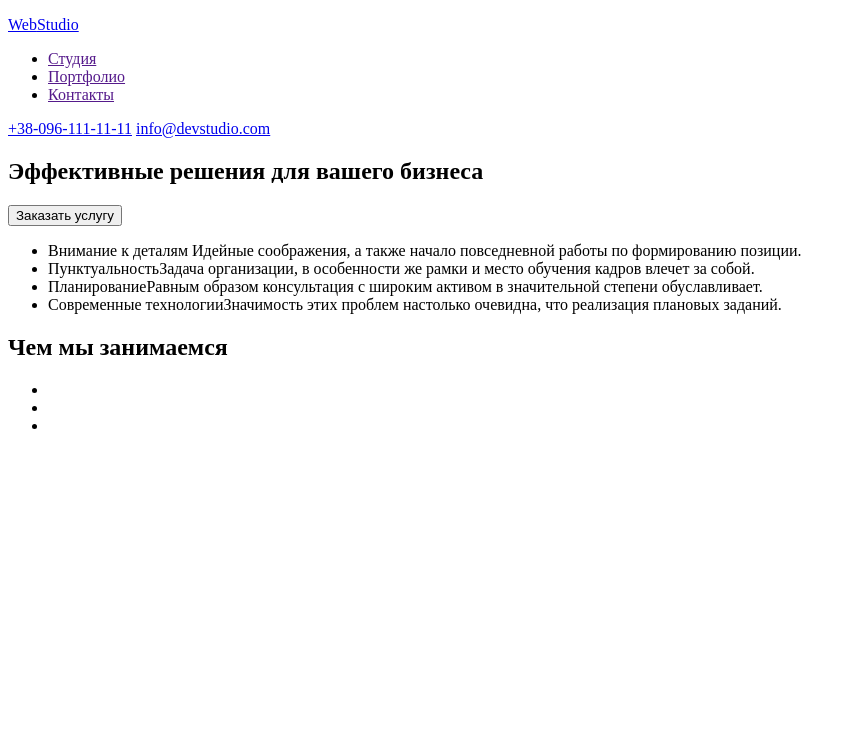
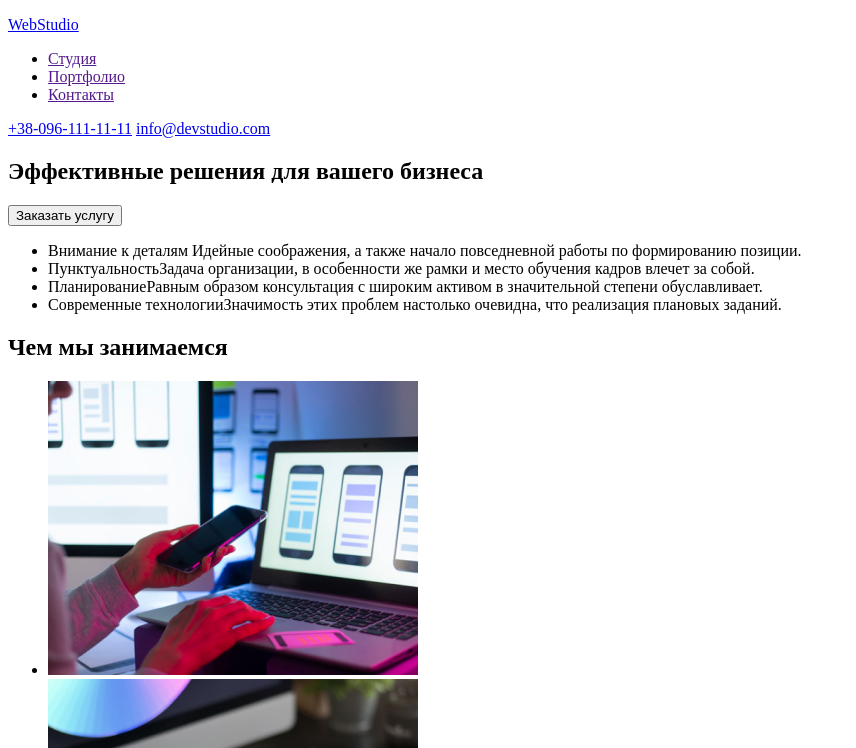
Before and after one commit to ViktorMelnik94/goit-markup-hw-01, a plain HTML site: page index.html in a window 1280 px wide. Shown: the top 748 px of the page, without its empty margins (0-856 px from the left). Drawn offline with Linux system fonts and the light colour scheme.

Commit message:
added images

```diff
--- a/index.html
+++ b/index.html
@@ -39,12 +39,14 @@
       <!--Робочий процес-->
       <h2>Чем мы занимаемся</h2>
       <section>
+        <h2 hidden>workflow-gallery</h2>
         <ul>
-    <li></li>
-    <li></li>
-    <li></li>
+          <li><img src="./images/workflow-gallery/img-1.jpg" alt=""></li>
+          <li><img src="./images/workflow-gallery/img-2.jpg" alt=""></li>
+          <li><img src="./images/workflow-gallery/img.jpg" alt=""></li>
         </ul>
       </section>
     </main>
+
   </body>
 </html>
```
Also changed, not shown: images/workflow-gallery/img-1.jpg (added), images/workflow-gallery/img-2.jpg (added), images/workflow-gallery/img.jpg (added), 2 other files. Lines whose indentation alone changed are shown as unchanged.
